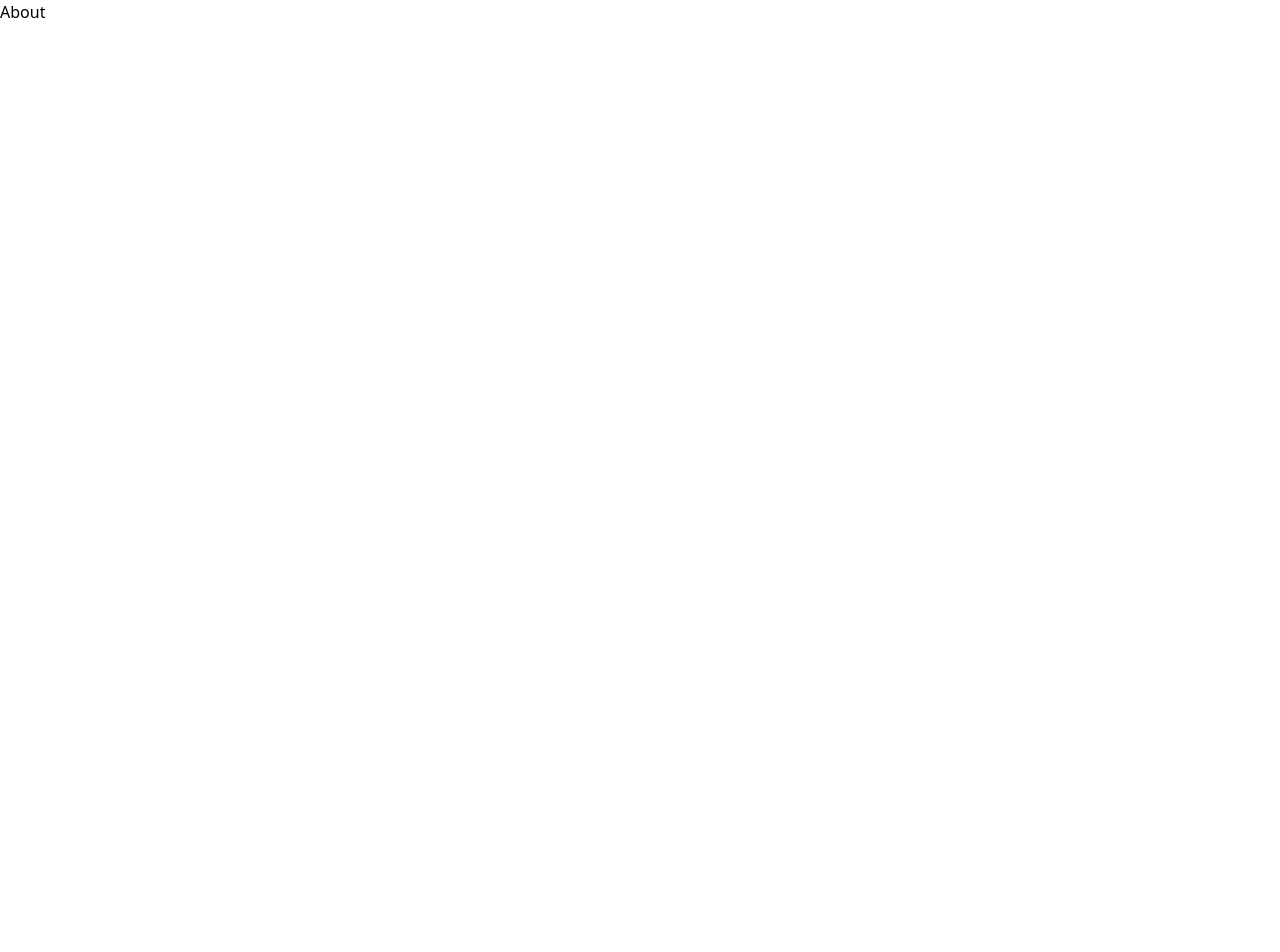
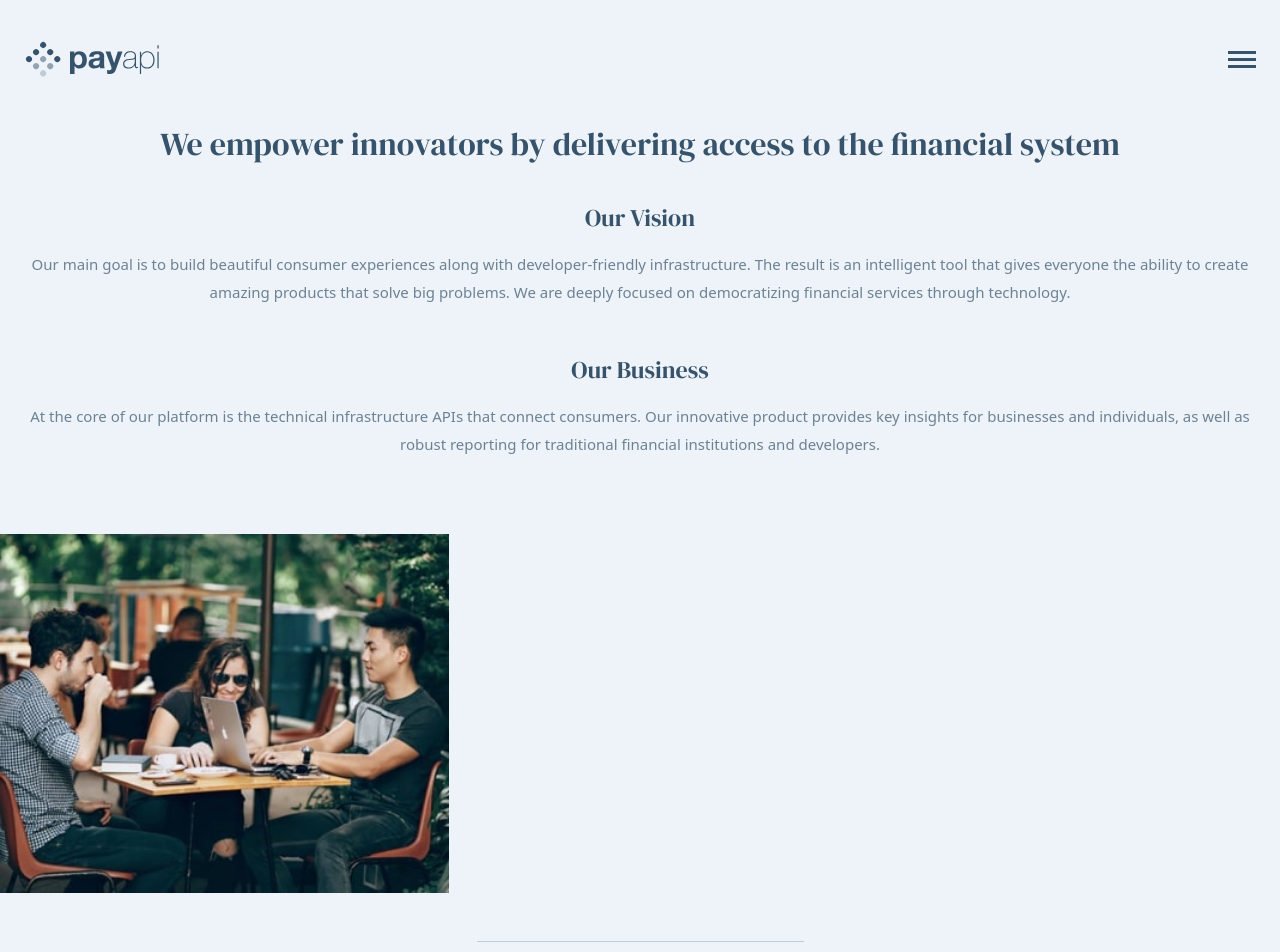
Before and after one commit to theidriselijah/payapi-multi-page-website, a Next.js app: page /about in a window 1280 px wide. Shown: the top 952 px of the page. Before the commit the page ends 800 px from the top, so only its background shows below. Built offline with nearby package versions, Linux system fonts and the light colour scheme.

Commit message:
Completed about Page

```diff
--- a/pages/about.tsx
+++ b/pages/about.tsx
@@ -1,7 +1,95 @@
-
+import DemoReqForm from '@/components/DemoReqForm'
+import Footer from '@/components/Footer'
+import NavBar from '@/components/NavBar'
+import Image from 'next/image'
 
 export default function About() {
   return (
-    <div>About</div>
+    <div className="bg-[#EDF3F8]">
+      <div>
+        <NavBar />
+        <div className="text-center mx-6 mt-12">
+          <h1 className='text-[#36536B] font-display text-[32px] leading-9 mb-10'>
+            We empower innovators by delivering access to the financial system
+          </h1>
+          <div className='mb-12'>
+            <h4 className='text-[#36536B] font-display text-[24px] mb-4 leading-8'>Our Vision</h4>
+            <p className='text-[#6C8294] font-public text-[15px] leading-7'>
+              Our main goal is to build beautiful consumer experiences along
+              with developer-friendly infrastructure. The result is an
+              intelligent tool that gives everyone the ability to create amazing
+              products that solve big problems. We are deeply focused on
+              democratizing financial services through technology.
+            </p>
+          </div>
+          <div className='mb-[76px]'>
+            <h4 className='text-[#36536B] font-display text-[24px] mb-4 leading-8'>Our Business</h4>
+            <p className='text-[#6C8294] font-public text-[15px] leading-7'>
+              At the core of our platform is the technical infrastructure APIs
+              that connect consumers. Our innovative product provides key
+              insights for businesses and individuals, as well as robust
+              reporting for traditional financial institutions and developers.
+            </p>
+          </div>
+        </div>
+        <div>
+          <Image
+            src="/assets/about/mobile/image-team-members.jpg"
+            alt="team members"
+            width={449}
+            height={300}
+          />
+        </div>
+        <div className='flex justify-center items-center mt-12'>
+          <div className="bg-[#36536B] w-[327px] h-[1px] mb-4 opacity-25"></div>
+        </div>
+        <div className="text-center">
+          <div className='mb-8'>
+            <h5 className='text-[#36536B] text-[16px] font-public leading-7'>Team Members</h5>
+            <p className='text-[#BA4270] font-display text-[56px] leading-[72px]'>300+</p>
+          </div>
+          <div className='mb-8'>
+            <h5 className='text-[#36536B] text-[16px] font-public leading-7'>Offices in the US</h5>
+            <p className='text-[#BA4270] font-display text-[56px] leading-[72px]'>3</p>
+          </div>
+          <div>
+            <h5 className='text-[#36536B] text-[16px] font-public leading-7'>Transactions analyzed</h5>
+            <p className='text-[#BA4270] font-display text-[56px] leading-[72px]'>10M+</p>
+          </div>
+        </div>
+        <div className='flex justify-center items-center'>
+          <div className="bg-[#36536B] w-[327px] h-[1px] mt-4 mb-5 opacity-25"></div>
+        </div>
+        <div className="text-center px-6 pb-12">
+          <div className='mb-12'>
+            <h4 className='text-[#36536B] font-display text-[24px] mb-4 leading-8'>The Culture</h4>
+            <p className='text-[#6C8294] font-public text-[15px] leading-7'>
+              We strongly believe there&apos;s always an opportunity to learn
+              from each other outside of day-to-day work, whether it&apos;s
+              company-wide offsites, internal hackathons, or co-worker meetups.
+              We always value cross-team collaboration and diversity of thought,
+              no matter the job title.
+            </p>
+          </div>
+          <div>
+            <h4 className='text-[#36536B] font-display text-[24px] mb-4 leading-8'>The People</h4>
+            <p className='text-[#6C8294] font-public text-[15px] leading-7'>
+              We&apos;re all passionate about building a more efficient and
+              inclusive financial infrastructure together. At PayAPI, we have
+              diverse backgrounds and skills.
+            </p>
+          </div>
+        </div>
+        <div className="mb-20">
+          <div>
+            <h2 className="mb-[32px] text-center text-[#36536B] text-[32px] leading-9 font-display">
+              Ready to start?
+            </h2>
+            <DemoReqForm />
+          </div>
+        </div>
+        <Footer />
+      </div>
+    </div>
   )
 }
--- a/pages/pricing.tsx
+++ b/pages/pricing.tsx
@@ -5,7 +5,7 @@ import Image from 'next/image'
 
 export default function Pricing() {
   return (
-    <div>
+    <div className="bg-[#EDF3F8]">
       <div>
         <NavBar />
         <div className="flex flex-col justify-center items-center text-center px-6">
```
